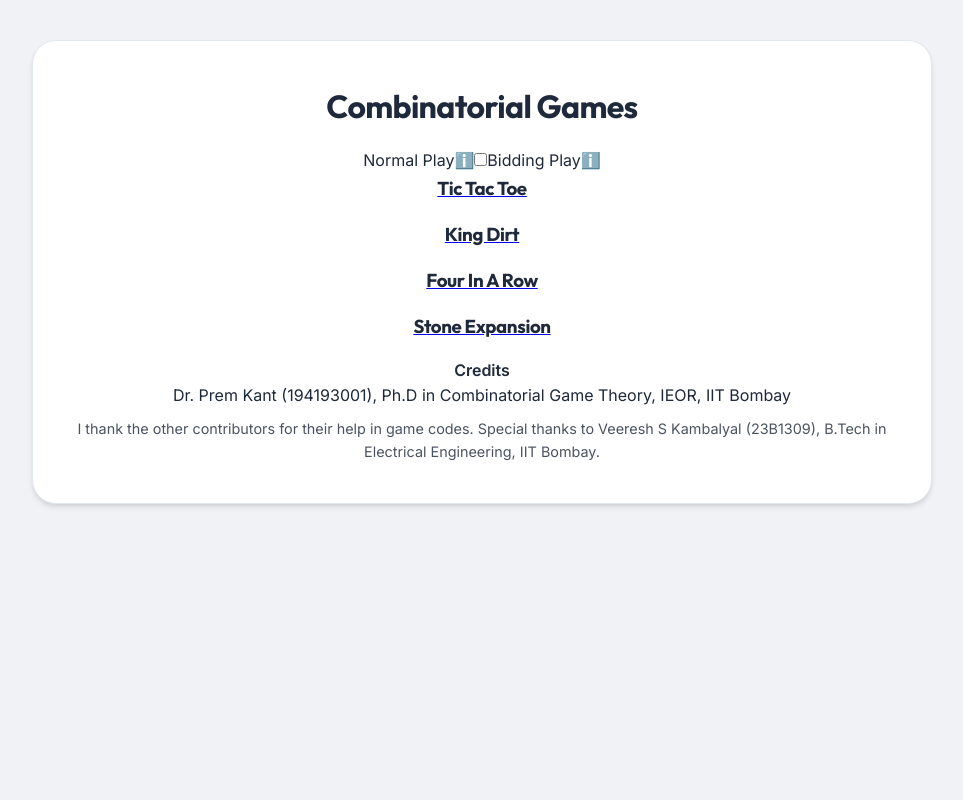
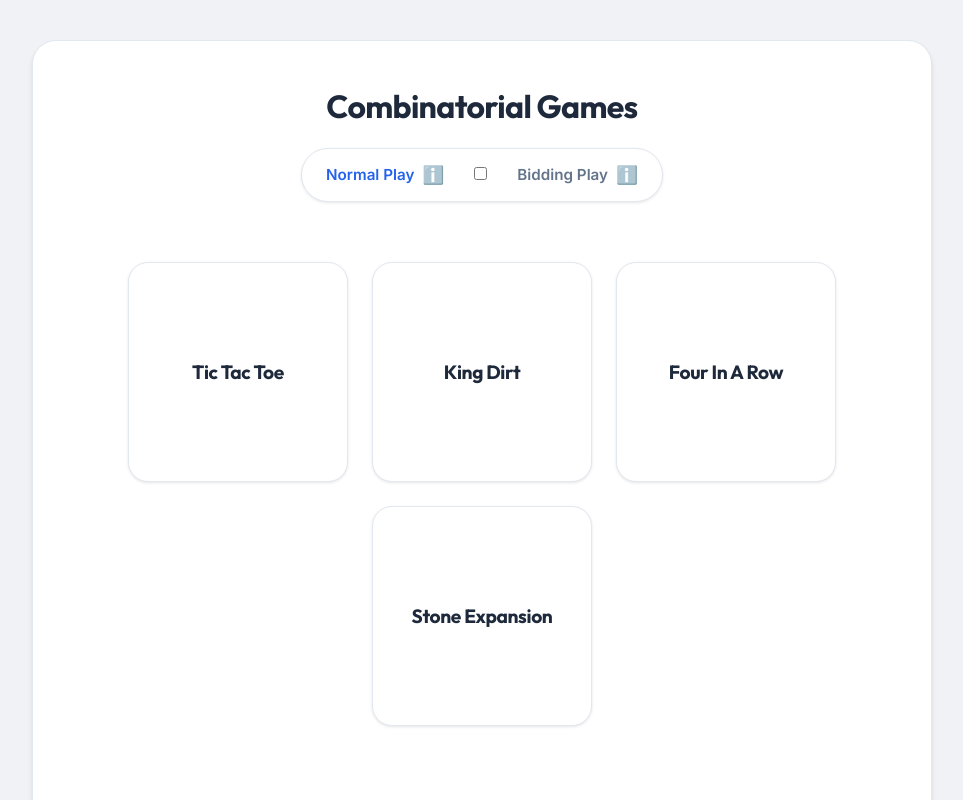
Before and after one commit to justprem007/my-games-app, a React (Create React App) app in the folder frontend/: page / in a window 1280 px wide. Shown: the top 800 px of the page, without its empty margins (158-1121 px from the left). Built offline with nearby package versions, Linux system fonts and the light colour scheme.

Commit message:
Update GameMenu.css

```diff
--- a/frontend/src/components/GameMenu.css
+++ b/frontend/src/components/GameMenu.css
@@ -1,29 +1,224 @@
+/* Game Menu Grid - Horizontal Layout */
+.game-grid {
+  display: flex;
+  justify-content: center;
+  gap: 24px;
+  margin-top: 50px;
+  padding: 10px;
+  flex-wrap: wrap;
+  /* Wraps on small screens */
+}
+
+/* Game Card */
+.game-card {
+  background: white;
+  border: 1px solid var(--border-light);
+  border-radius: 20px;
+  padding: 30px 20px;
+  text-align: center;
+  transition: all 0.3s ease;
+  cursor: pointer;
+  position: relative;
+  text-decoration: none;
+  display: flex;
+  flex-direction: column;
+  align-items: center;
+  justify-content: center;
+  box-shadow: var(--shadow-sm);
+  width: 220px;
+  /* Fixed width for uniformity */
+  height: 220px;
+  /* Square proportions */
+}
+
+.game-card .icon {
+  font-size: 3rem;
+  margin-bottom: 15px;
+  transition: transform 0.3s ease;
+}
+
+.game-card h3 {
+  font-size: 1.2rem;
+  margin-bottom: 0;
+  color: var(--text-main);
+  font-weight: 700;
+  transition: color 0.3s;
+}
+
+/* Hover Effects ("Crusher" - styles change on hover) */
+.game-card:hover {
+  transform: translateY(-8px);
+  box-shadow: var(--shadow-lg);
+  border-color: transparent;
+  color: white;
+}
+
+.game-card:hover .icon {
+  transform: scale(1.1);
+}
+
+.game-card:hover h3 {
+  color: white;
+}
+
+/* Specific Hover Colors */
+.game-card.tictactoe:hover {
+  background: #2563eb;
+}
+
+/* Blue */
+.game-card.kingdirt:hover {
+  background: #d97706;
+}
+
+/* Amber */
+.game-card.fourinarow:hover {
+  background: #4f46e5;
+}
+
+/* Indigo */
+.game-card.stoneexpansion:hover {
+  background: #475569;
+}
+
+/* Slate */
+
+/* Tooltip & Toggles */
+.mode-toggle-container {
+  display: flex;
+  justify-content: center;
+  align-items: center;
+  gap: 30px;
+  margin-bottom: 40px;
+  padding: 12px 24px;
+  background: white;
+  border-radius: 100px;
+  border: 1px solid var(--border-light);
+  box-shadow: var(--shadow-sm);
+  width: fit-content;
+  margin-inline: auto;
+}
+
+.mode-label {
+  font-weight: 600;
+  display: flex;
+  align-items: center;
+  gap: 8px;
+  color: var(--text-muted);
+  transition: color 0.3s;
+  font-size: 0.95rem;
+}
+
+.mode-label.active {
+  color: var(--primary);
+}
+
 .info-tooltip {
   position: relative;
-  display: inline-block;
-  cursor: pointer;
-  font-size: 1rem;
+  display: inline-flex;
+  cursor: help;
+  font-size: 1.1rem;
+  color: var(--secondary);
+  opacity: 0.7;
+  transition: opacity 0.2s;
+}
+
+.info-tooltip:hover {
+  opacity: 1;
 }
 
 .tooltip-text {
   visibility: hidden;
-  width: 220px;
-  background-color: #333;
-  color: #fff;
-  text-align: left;
-  border-radius: 5px;
-  padding: 6px;
+  width: 260px;
+  background-color: var(--text-main);
+  color: white;
+  text-align: center;
+  border-radius: 8px;
+  padding: 12px;
   position: absolute;
-  z-index: 1;
-  bottom: 125%; /* position above the icon */
+  z-index: 10;
+  bottom: 150%;
   left: 50%;
   transform: translateX(-50%);
   opacity: 0;
-  transition: opacity 0.3s;
+  transition: opacity 0.2s, transform 0.2s;
   font-size: 0.85rem;
+  line-height: 1.5;
+  box-shadow: var(--shadow-md);
 }
 
 .info-tooltip:hover .tooltip-text {
   visibility: visible;
   opacity: 1;
+  transform: translateX(-50%) translateY(-5px);
 }
+
+/* Modal Styling Overrides */
+.modal {
+  background: rgba(0, 0, 0, 0.4);
+  /* Stronger dim for light mode */
+  backdrop-filter: blur(4px);
+  z-index: 100;
+}
+
+.modal-content {
+  background: var(--bg-panel);
+  border-radius: 20px;
+  box-shadow: var(--shadow-lg);
+  color: var(--text-main);
+  width: 400px;
+  border: none;
+  padding: 32px;
+}
+
+.modal-content h2 {
+  color: var(--text-main);
+  text-align: center;
+  border-bottom: 1px solid var(--border-light);
+  padding-bottom: 16px;
+  margin-bottom: 24px;
+}
+
+.modal-content label {
+  margin-top: 16px;
+  display: block;
+  font-size: 0.9rem;
+  color: var(--text-muted);
+  font-weight: 600;
+}
+
+.modal-content input,
+.modal-content select {
+  width: 100%;
+  padding: 12px;
+  margin-top: 8px;
+  background: #f8fafc;
+  border: 1px solid var(--border-light);
+  color: var(--text-main);
+  border-radius: 8px;
+  font-family: var(--font-body);
+  transition: border-color 0.2s;
+}
+
+.modal-content input:focus,
+.modal-content select:focus {
+  border-color: var(--primary);
+  outline: none;
+  background: white;
+}
+
+/* Credits */
+.credits {
+  margin-top: 80px;
+  padding-top: 24px;
+  border-top: 1px solid var(--border-light);
+  color: var(--text-muted);
+  font-size: 0.9rem;
+}
+
+.credits strong {
+  display: block;
+  color: var(--text-main);
+  margin-bottom: 8px;
+  font-size: 1rem;
+}
```
